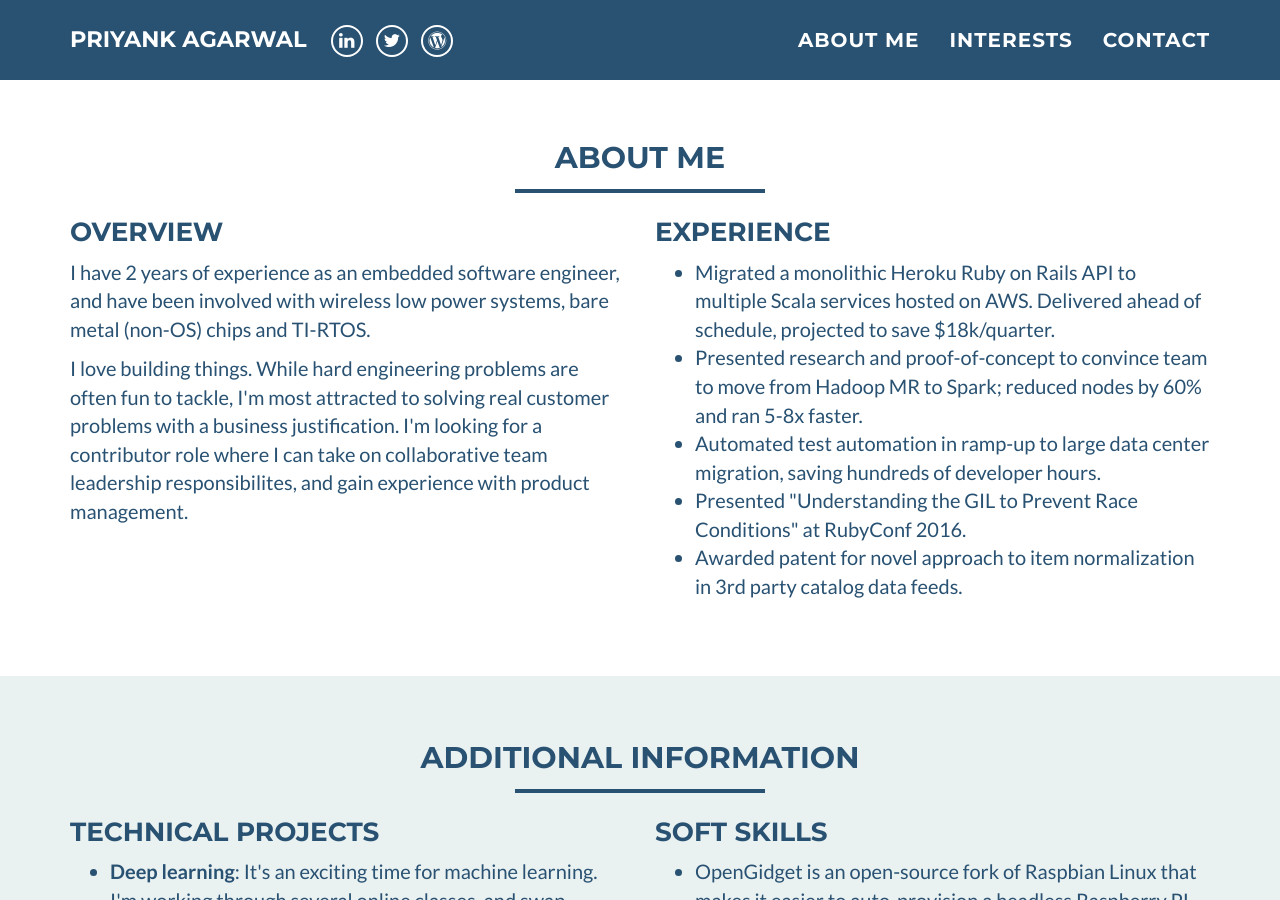
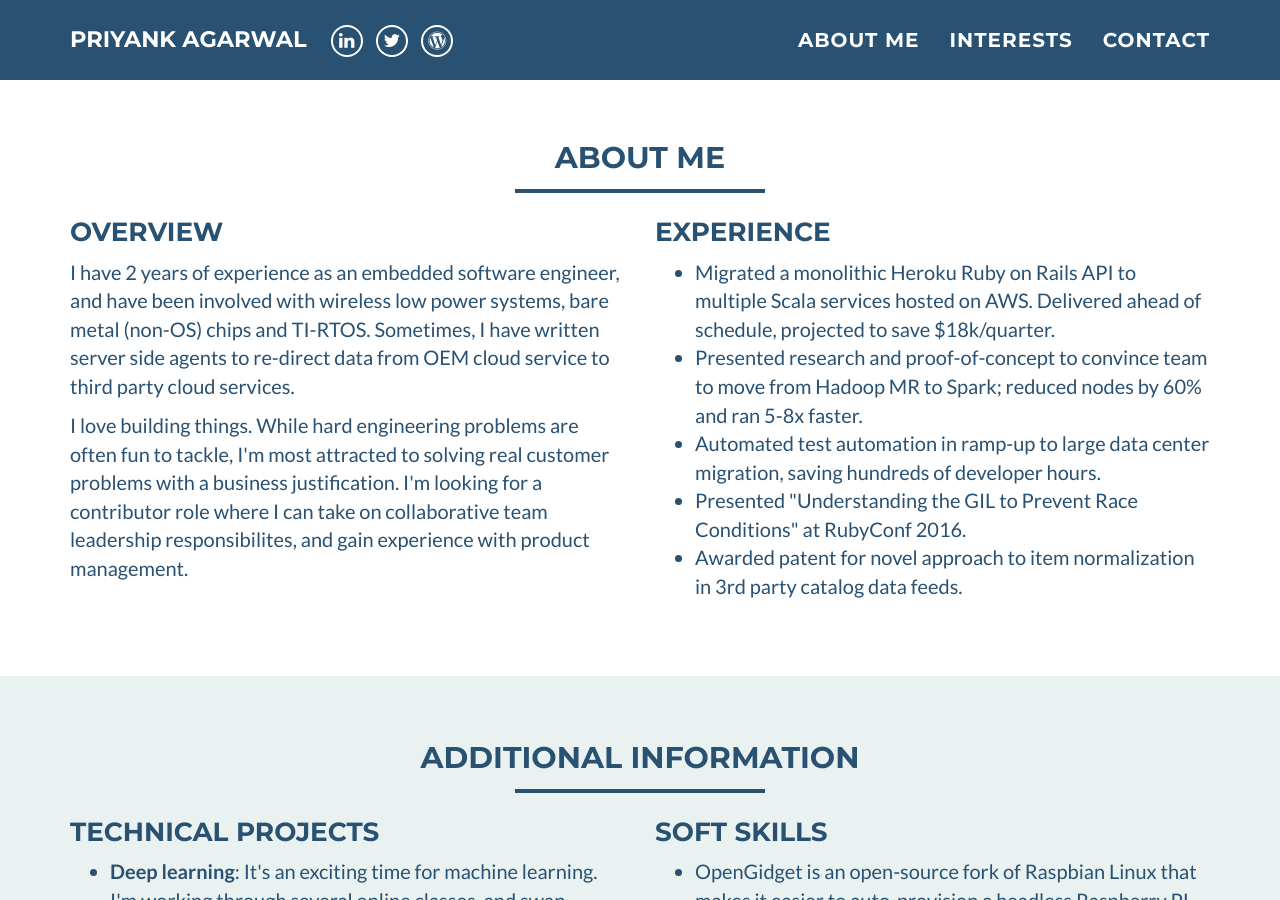
Before and after one commit to dremotion/dremotion.github.io, a Jekyll site: the page built from index.html, in a window 1280 px wide and 900 px high, scrolled down 511 px. Built offline with Jekyll 4.4.1, drawn with Linux system fonts in a browser that asks for light colours.

Commit message:
Updated bio

```diff
--- a/_includes/about_me.html
+++ b/_includes/about_me.html
@@ -12,11 +12,10 @@
     		<p>
             I have 2 years of experience as an embedded software engineer, and have
             been involved with wireless low power systems, bare metal (non-OS) chips and TI-RTOS.
+            Sometimes, I have written server side agents to re-direct data from OEM cloud service to third party cloud services.
         </p>
         <p>
-           I love building things.
-           While hard engineering problems are often fun to tackle, I'm most attracted to solving real customer problems with a business justification.
-           I'm looking for a contributor role where I can take on collaborative
+           I love building things. While hard engineering problems are often fun to tackle, I'm most attracted to solving real customer problems with a business justification. I'm looking for a contributor role where I can take on collaborative
            team leadership responsibilites, and gain experience with product management.
         </p>
       </div>
```
